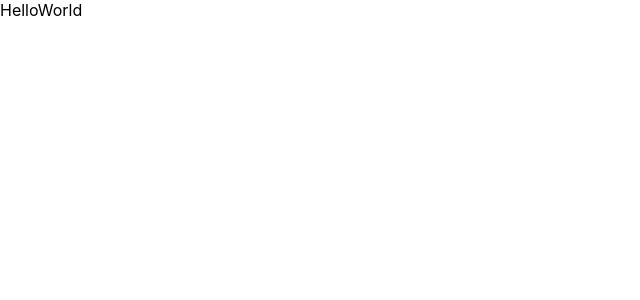
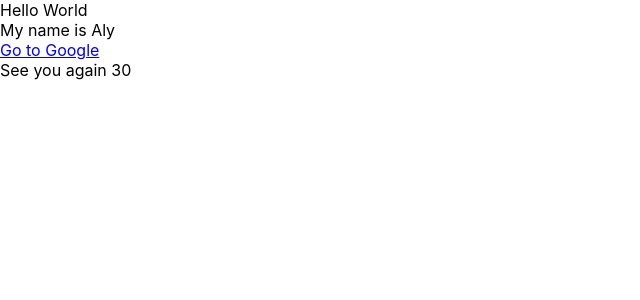
Before and after one commit to alybt/react_js_tutorial, a React (Create React App) app in the folder my-react-app/: page / in a window 1280 px wide. Shown: the top 300 px of the page, without its empty margins (0-640 px from the left). Built offline with nearby package versions, Linux system fonts and the light colour scheme.

Commit message:
Create Variables

```diff
--- a/my-react-app/src/App.js
+++ b/my-react-app/src/App.js
@@ -2,8 +2,13 @@ import HelloWorld from "./components/HelloWorld";
 
 
 function App() {
+  const saygoodbye = "See you again";
+  const number = 15;
+
+
   return ( <div className = "App">
     <HelloWorld/>
+    <div>{saygoodbye} {number + number}</div>
      </div> );
 }
 
--- a/my-react-app/src/components/HelloWorld.js
+++ b/my-react-app/src/components/HelloWorld.js
@@ -2,8 +2,17 @@ import React from 'react'
 
 
 function HelloWorld(){
+
+    const greeting = "Hello World";
+    const introduction = "My name is Aly";
+    const link = "http://www.google.com"
+
     return(
-        <div>HelloWorld</div>
+        <div>
+            <div>{greeting}</div>
+            <div>{introduction}</div>
+            <a href ={link}> Go to Google</a>
+        </div>
     )
 }
 
```
